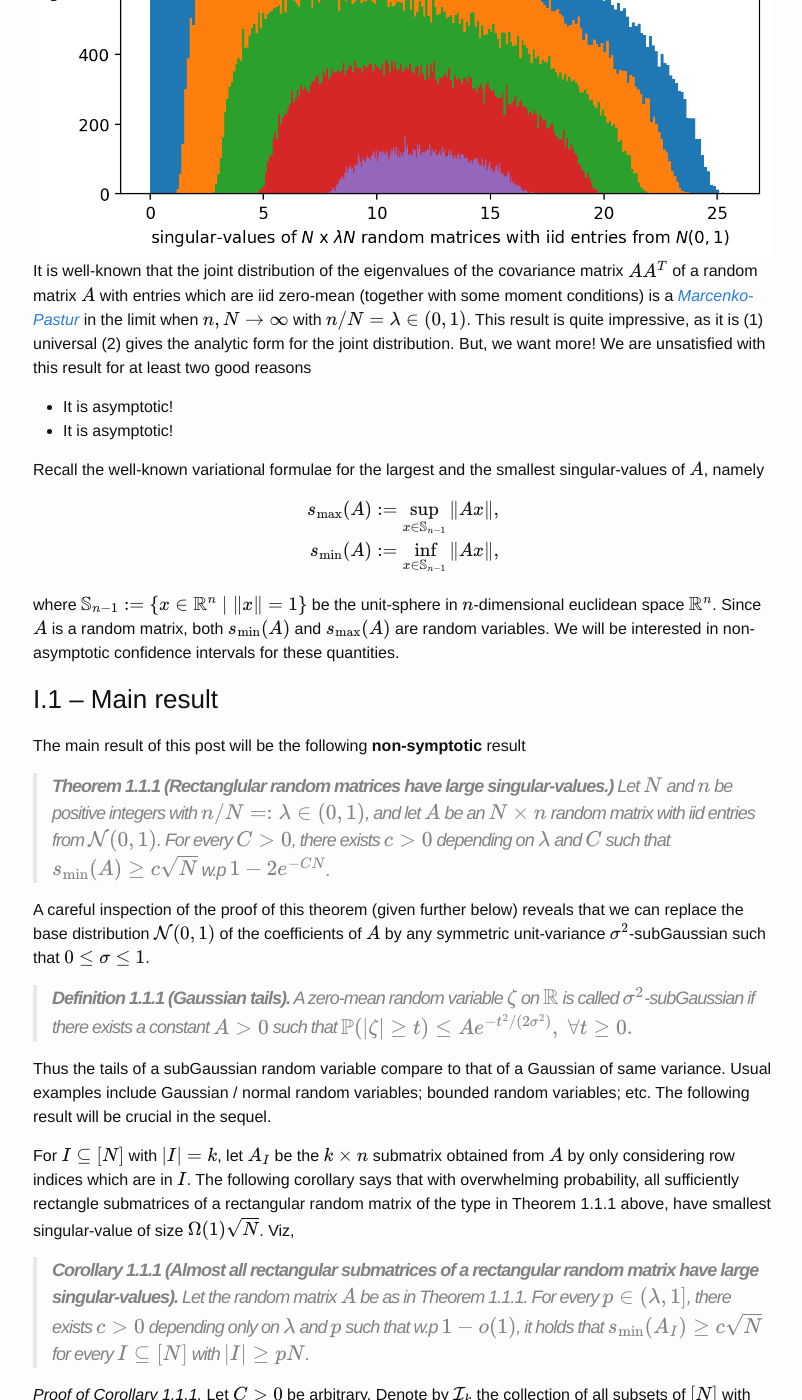
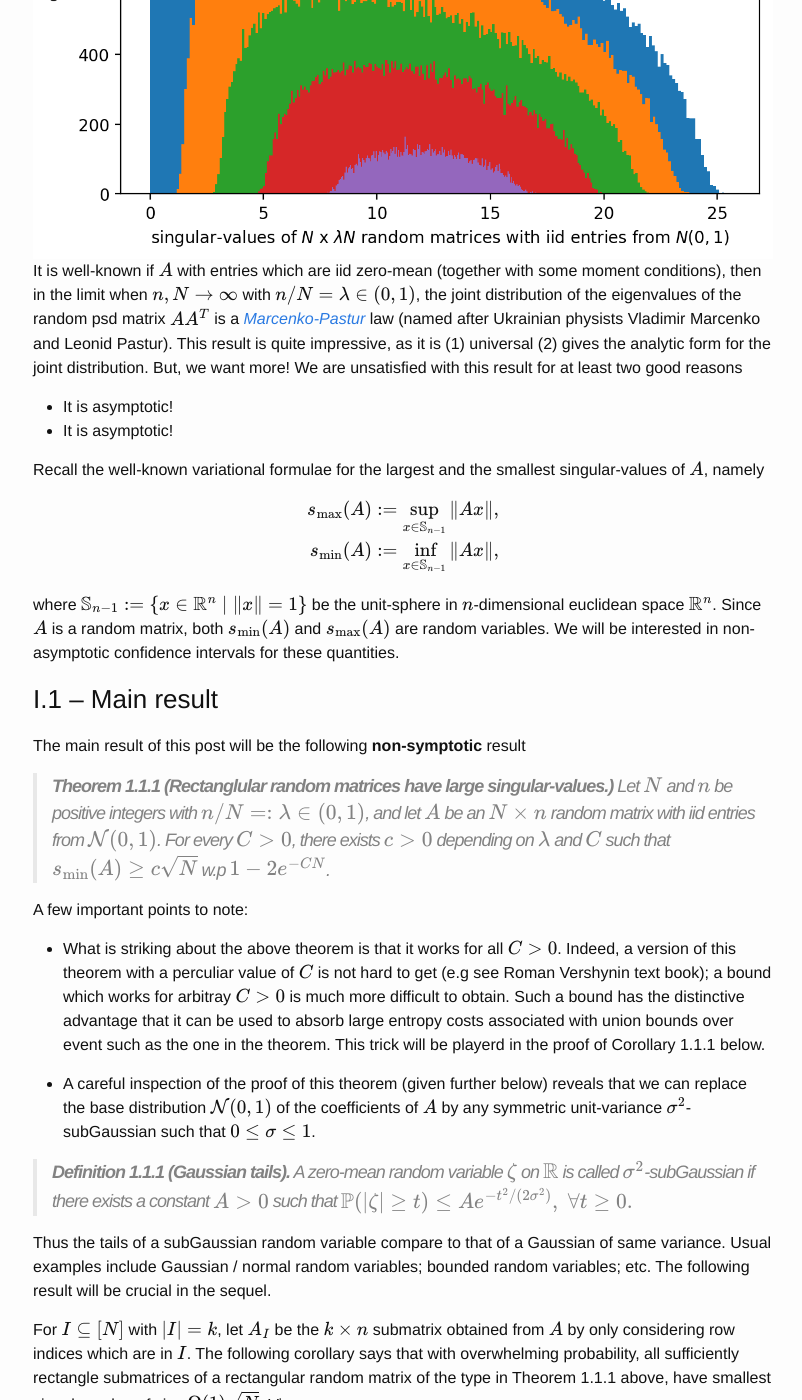
Before and after one commit to dohmatob/dohmatob.github.io, a Jekyll site: the page built from _posts/2020-09-19-rmt.md, in a window 1280 px wide and 1400 px high, scrolled down 848 px. Shown: the whole window, without its empty margins (237-1039 px from the left). Built offline with Jekyll 4.4.1, drawn with Linux system fonts in a browser that asks for light colours; formulas are drawn with MathJax 3; comment, search, counter and statistics services are not loaded; some of the changed text lies outside the part shown.

Commit message:
making key contribution clearer

```diff
--- a/_posts/2020-09-19-rmt.md
+++ b/_posts/2020-09-19-rmt.md
@@ -69,19 +69,21 @@ In this post, I will be interested in the smallest singular-value of a
 random $N \times n$ matrix $A$ with real coefficients. Believe it or
 not, such knowledge can be used to understand exploding gradients in
 certain deepnet architectures (but this is another story, for another
-day...). The parameter $\lambda := n/N$, usually referred to as the *aspect ratio*, will play
-a central role in the proofs. Singular values of $A$ are nothing other
-than the nonzero eigenvalues of the covariance matrix $AA^T$.
+day...). The parameter $\lambda := n/N$, usually referred to as the
+*aspect ratio*, will play a central role in the proofs. Singular
+values of $A$ are nothing other than the nonzero eigenvalues of the
+covariance matrix $AA^T$.
 
 <tr><td align="center">
 <img src="/assets/figures/rmt/rmt.png" with ="50%">
 </td></tr>
 
-It is well-known that the joint distribution of the eigenvalues of the
-covariance matrix $AA^T$ of a
-random matrix $A$ with entries which are iid zero-mean (together with
-some moment conditions) is a [*Marcenko-Pastur*][2] in the limit when $n,N \to
-\infty$ with $n/N = \lambda \in (0, 1)$. This result is quite impressive, as it is
+It is well-known if $A$ with entries which are iid zero-mean (together
+with some moment conditions), then in the limit when $n,N \to \infty$
+with $n/N = \lambda \in (0, 1)$, the joint distribution of the
+eigenvalues of the random psd matrix $AA^T$ is a
+[*Marcenko-Pastur*][2] law (named after Ukrainian physists Vladimir
+Marcenko and Leonid Pastur). This result is quite impressive, as it is
 (1) universal (2) gives the analytic form for the joint
 distribution. But, we want more! We are unsatisfied with this result
 for at least two good reasons
@@ -90,7 +92,8 @@ for at least two good reasons
 - It is asymptotic!
 
 
-Recall the well-known variational formulae for the largest and the smallest singular-values of $A$, namely
+Recall the well-known variational formulae for the largest and the
+smallest singular-values of $A$, namely
 
 $$
 \begin{split}
@@ -115,7 +118,18 @@ Let $N$ and $n$ be positive integers with $n/N =:
    $C>0$, there exists $c>0$ depending on $\lambda$ and $C$ such
    that $s_{\min}(A) \ge c\sqrt{N}$ w.p $1-2e^{-CN}$.
 
-A careful inspection of the proof of this theorem (given
+A few important points to note:
+
+- What is striking about the above theorem is that it works for all
+$C>0$. Indeed, a version of this theorem with a perculiar value of $C$
+is not hard to get (e.g see Roman Vershynin text book); a bound which
+works for arbitray $C>0$ is much more difficult to obtain. Such a
+bound has the distinctive advantage that it can be used to absorb
+large entropy costs associated with union bounds over event such as
+the one in the theorem. This trick will be playerd in the proof of
+Corollary 1.1.1 below.
+
+- A careful inspection of the proof of this theorem (given
 further below) reveals that we can replace the base distribution
 $\mathcal N(0,1)$ of the coefficients of $A$ by any symmetric
 unit-variance $\sigma^2$-subGaussian such that $0 \le \sigma \le 1$.
@@ -198,6 +212,14 @@ The result then follows upon taking any $C > H(p)/p > 0$. $\quad\quad\quad\qed$
 **Exercise 1.2.3 (Volume-packing).** Prove that
 the number of balls in $\mathbb R^k$ of radius $1/2$ which can
 be enclosed in $\mathbb S_{k-1}$ is at most $6^k$.
+
+### I.3 -- Prerequisites
+Though not strictly necessary, basic vocabulary concerning the stuff
+I'll be talking about can be picked up from Roman Vershynin's
+*High-dimensional probability* textbook (google for the pdf file),
+especially the chapters on covering / packing, and high-dimensional
+random vectors.
+
 
 ## II -- Main ingredients
 
@@ -263,15 +285,20 @@ $$
 Minimizing both sides, we obtain
 
 $$
-s_\min(A) = \inf_{x \in \mathbb S_{n-1}}\|Ax\| \ge \min_{z \in \enet}\|Az\|-\epsilon s_\max(A).\tag{2}
+s_\min(A) = \inf_{x \in \mathbb S_{n-1}}\|Ax\| \ge \min_{z \in \enet}\|Az\|-\epsilon s_\max(A).
 $$
 
 Let $C_1$ be as in **Fact 1** with $k=N$. For arbitrary $C>0$, let
 $C_0$ be as in **Fact 2** with $k=N$, and let $c > 0$, to be carefully
-chosen later. By (2),  we know that if $s_\max(A) \le C_0\sqrt{N}$ and
-$\|Az\| \ge 2c \sqrt{N}$ for all $z \in \enet$, then $s_\min(A) \ge
-2c\sqrt{N}-\epsilon C_0\sqrt{N} \ge c\sqrt{N}$ when $\epsilon = c/C_0$
-with $c <  C_0$. Thus, one computes
+chosen later. By the above inequality, we know that for all $z \in \enet$,
+\begin{eqnarray}
+(s_\max(A) \le C_0\sqrt{N} \text{ and } \\|Az\\| \ge 2c \sqrt{N})
+\implies s_\min(A) \ge 2c\sqrt{N}-\epsilon C_0\sqrt{N} \ge c\sqrt{N},
+\tag{2}
+\end{eqnarray}
+
+provided $\epsilon = c/C_0$ with $c <  C_0$.
+Thus, one computes
 
 $$
 \begin{split}
```
Also changed, not shown: other parts of _posts/2020-09-19-rmt.md (+5 -5 lines).
